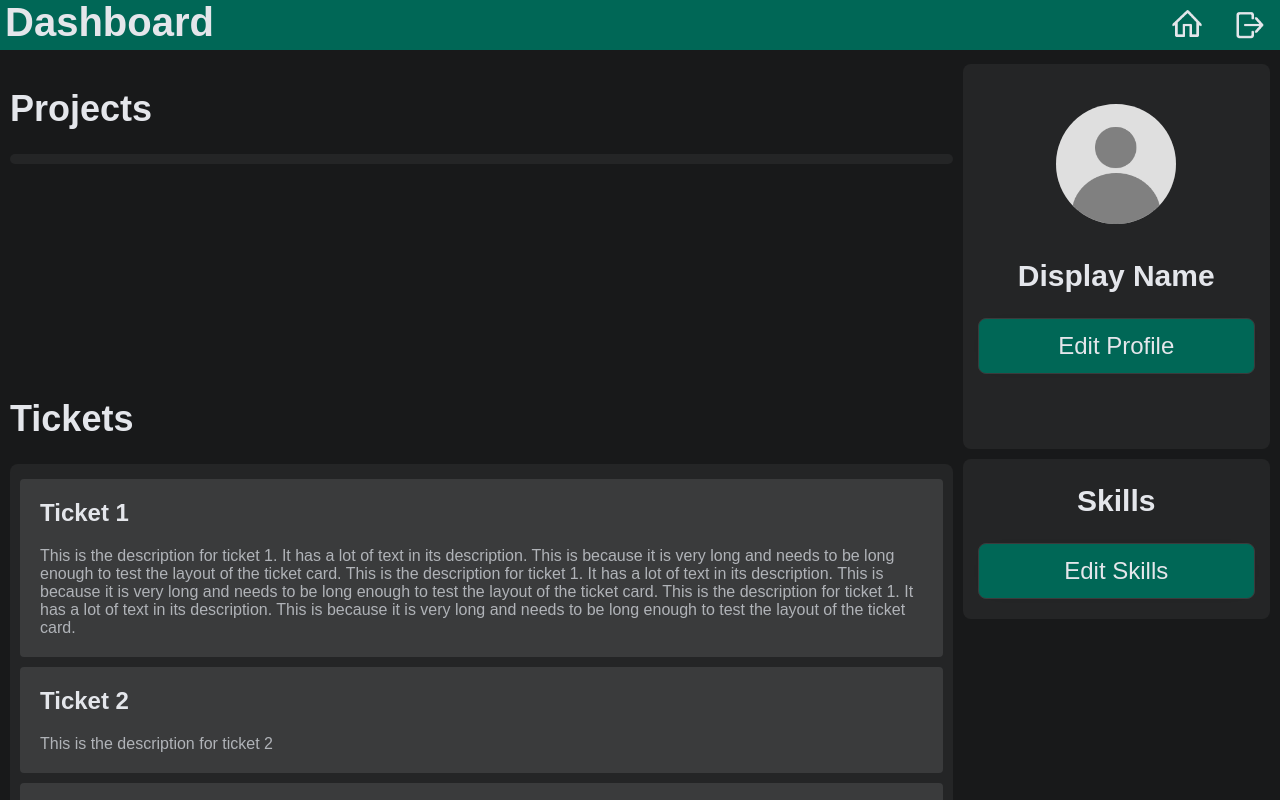
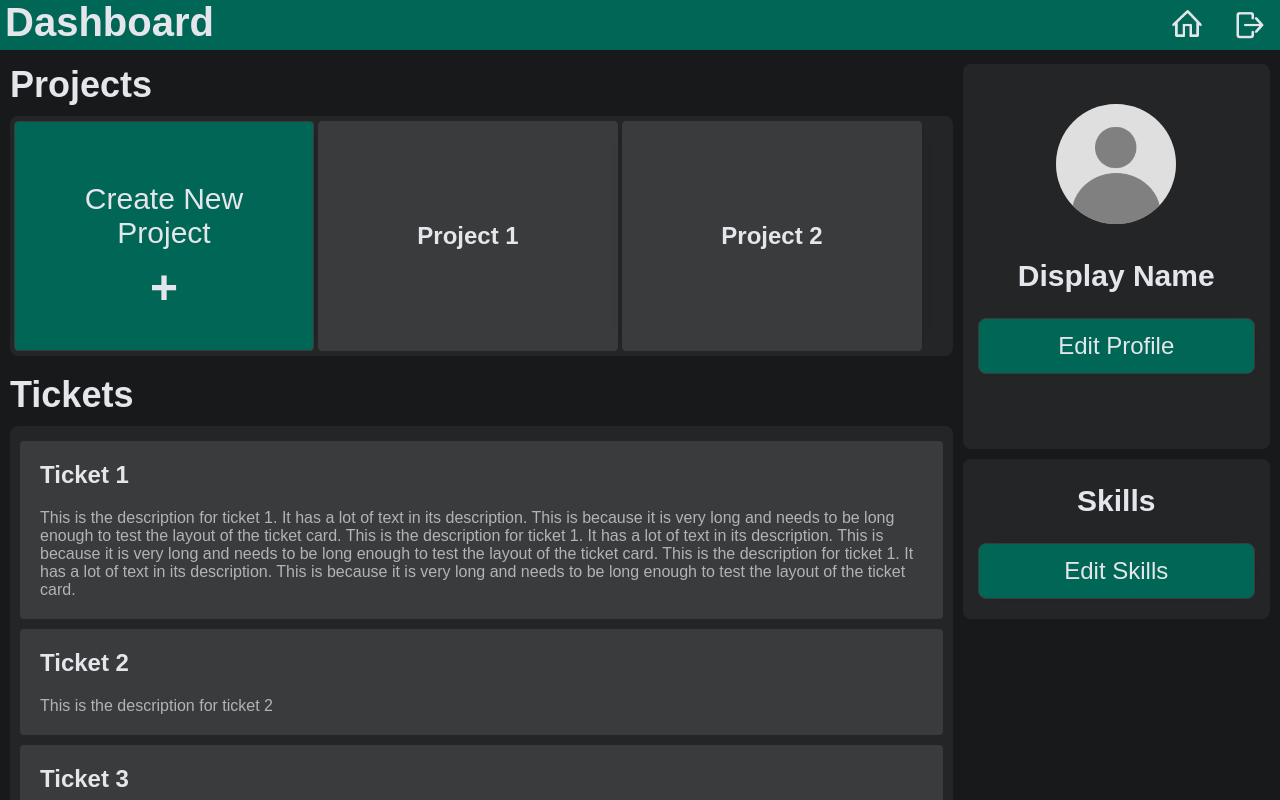
Before and after one commit to areebimran2/scrum-team-manager, a React (Create React App) app in the folder frontend/jiraclone/: page /login in a window 1280 px wide. Both pictures are taken after typing "name@example.com", "Sample123" into the empty fields and a click on the button "Login". Shown: the top 800 px of the page. Built offline with nearby package versions, Linux system fonts and the light colour scheme; no server answers.

Commit message:
SCRUM 54: added a project view component for the dashboard including buttons to redirect to appropriate pages when functionality is properly implemented

```diff
--- /dev/null
+++ b/frontend/jiraclone/src/components/projectview.js
@@ -0,0 +1,45 @@
+import React from 'react';
+import ReactDOM from 'react-dom/client';
+import { Link, useNavigate } from 'react-router-dom';
+import styles from '../styles/projectview.module.css';
+
+export function ProjectView({ projects }) {
+    const navigate = useNavigate();
+
+    function OnClick() {
+        navigate("projectedit", {replace: true});
+    }
+
+    function OnProjectClick() {
+        // Have this navigate to the specific project page depending on the name of the project I guess?
+        // you might have to create a second function like this one for admin specific project clicking.
+        navigate("project", {replace: true});
+    }
+
+    const ProjectCard = ({ project }) => {
+        // maybe check to see if the project's admin has the same ID as the person whose projects are being loaded
+        // and if it is, say "role: admin"
+        // if not, say "role: member" or whatever other word works.
+        return (
+            <button onClick={OnProjectClick} className={styles.projectCard}>
+                <h3 className={styles.projectName}>{project.name}</h3>
+            </button>
+        );
+    };
+
+    const ProjectList = ({ projects }) => {
+        return (
+            <div className={styles.projectList}>
+                <button onClick={OnClick} className={styles.button}>
+                    <h2 className={styles.createnew}>Create New Project</h2>
+                    <h1 className={styles.plus}>+</h1>
+                </button>
+                {projects.map(project => (
+                    <ProjectCard key={project.pid} project={project} />
+                ))}
+            </div>
+        )
+    }
+
+    return <ProjectList projects={projects} />;
+}
--- a/frontend/jiraclone/src/pages/dashboard.js
+++ b/frontend/jiraclone/src/pages/dashboard.js
@@ -3,6 +3,7 @@ import ReactDOM from 'react-dom/client';
 import { Link, useNavigate } from 'react-router-dom';
 import { Topbar } from '../components/topbar';
 import { TicketView } from '../components/ticketview.js';
+import { ProjectView } from '../components/projectview.js';
 import styles from '../styles/dashboard.module.css';
 import defaultProfilePic from '../assets/defaultProfilePic.png';
 
@@ -45,6 +46,18 @@ export function Dashboard() {
           }
         ];
 
+        // Change this as well, this is just to test projects
+        const projects = [
+          {
+            pid: 1,
+            name: 'Project 1'
+          },
+          {
+            pid: 2,
+            name: 'Project 2'
+          }
+        ];
+
     function onProfileClick() {
         navigate("profile", {replace: true});
     }
@@ -66,8 +79,8 @@ export function Dashboard() {
         <div className={styles.dashboard}>
             <div className={styles.projectContainer}>
                 <h1 className={styles.header}>Projects</h1>
-                <div className={styles.innerContainer}>
-
+                <div className={styles.projectsOuter}>
+                  <ProjectView projects={projects}/>
                 </div>
             </div>
 
--- a/frontend/jiraclone/src/styles/dashboard.module.css
+++ b/frontend/jiraclone/src/styles/dashboard.module.css
@@ -5,9 +5,11 @@
  secondary text colour: #B0B3B8
  accent colour: #006756
  */
+
 .dashboard {
   margin-top: 64px;
   display: grid;
+  width: 100%;
   grid-template-columns: 3fr 1fr;
   grid-template-rows: 300px 75px auto;
   gap: 10px;
@@ -47,6 +49,19 @@
   justify-items: center;
 }
 
+.projectsOuter {
+  overflow-x:scroll;
+  overflow-y: hidden;
+  background-color: #242526;
+  width: 99%;
+
+  padding-top: 5px;
+  padding-bottom: 5px;
+
+  margin-left: 10px;
+  border-radius: 8px;
+}
+
 .innerContainer {
   background-color: #242526;
 
@@ -58,7 +73,7 @@
 }
 
 .header {
-  margin-left: 10px;
+  margin: 0 0 10px 10px;
   font-size: 36px;
   color: #E4E6EB;
 }
--- /dev/null
+++ b/frontend/jiraclone/src/styles/projectview.module.css
@@ -0,0 +1,67 @@
+.projectList{
+    display: flex;
+    align-items: center;
+    overflow-x: auto;
+    overflow-y: hidden;
+    white-space: nowrap;
+    height: 230px;
+}
+
+.projectCard{
+    margin: 4px 2px;
+    width: 300px;
+    height: 100%;
+    border-radius: 4px;
+    display: inline-block;
+    background-color: #3A3B3C;
+    border: 1px solid #3a3b3c;
+    box-shadow: 0px 0px 20px -20px rgba(0, 0, 0, 0.5);
+    align-self: center;
+    white-space: normal;
+    cursor: pointer;
+    transition: all 0.2s ease-in-out 0ms;
+    user-select: none;
+    font-family: 'Poppins', sans-serif;
+}
+
+.projectName{
+    font-size: 24px;
+    text-align: center;
+    color: #E4E6EB;
+}
+
+.createnew{
+    margin-bottom: 10px;
+    font-size: 30px;
+    font-weight: 100;
+}
+
+.plus {
+    margin-top: 0;
+    margin-bottom: 0;
+}
+
+.button {
+    margin: 4px 2px 4px 4px;
+    display: inline-block;
+    color: #E4E6EB;
+    width: 300px;
+    height: 100%;
+    padding: 24px;
+    border-radius: 4px;
+    border: 1px solid #3a3b3c;
+    box-shadow: 0px 0px 20px -20px rgba(0, 0, 0, 0.5);
+    align-self: center;
+    white-space: normal;
+    cursor: pointer;
+    background-color: #006756;
+    transition: all 0.2s ease-in-out 0ms;
+    user-select: none;
+    font-family: 'Poppins', sans-serif;
+    font-size: 24px;
+  }
+
+.button:hover {
+    background-color: #005a4d;
+    box-shadow: 0px 0px 20px -18px rgba(0, 0, 0, 0.5);
+}
--- a/frontend/jiraclone/src/styles/signup.module.css
+++ b/frontend/jiraclone/src/styles/signup.module.css
@@ -4,6 +4,7 @@ body {
     height: 100vh;
     margin: 0;
     font-family: 'Poppins', sans-serif;
+    overflow-x: hidden;
 }
 
 .page {
```
